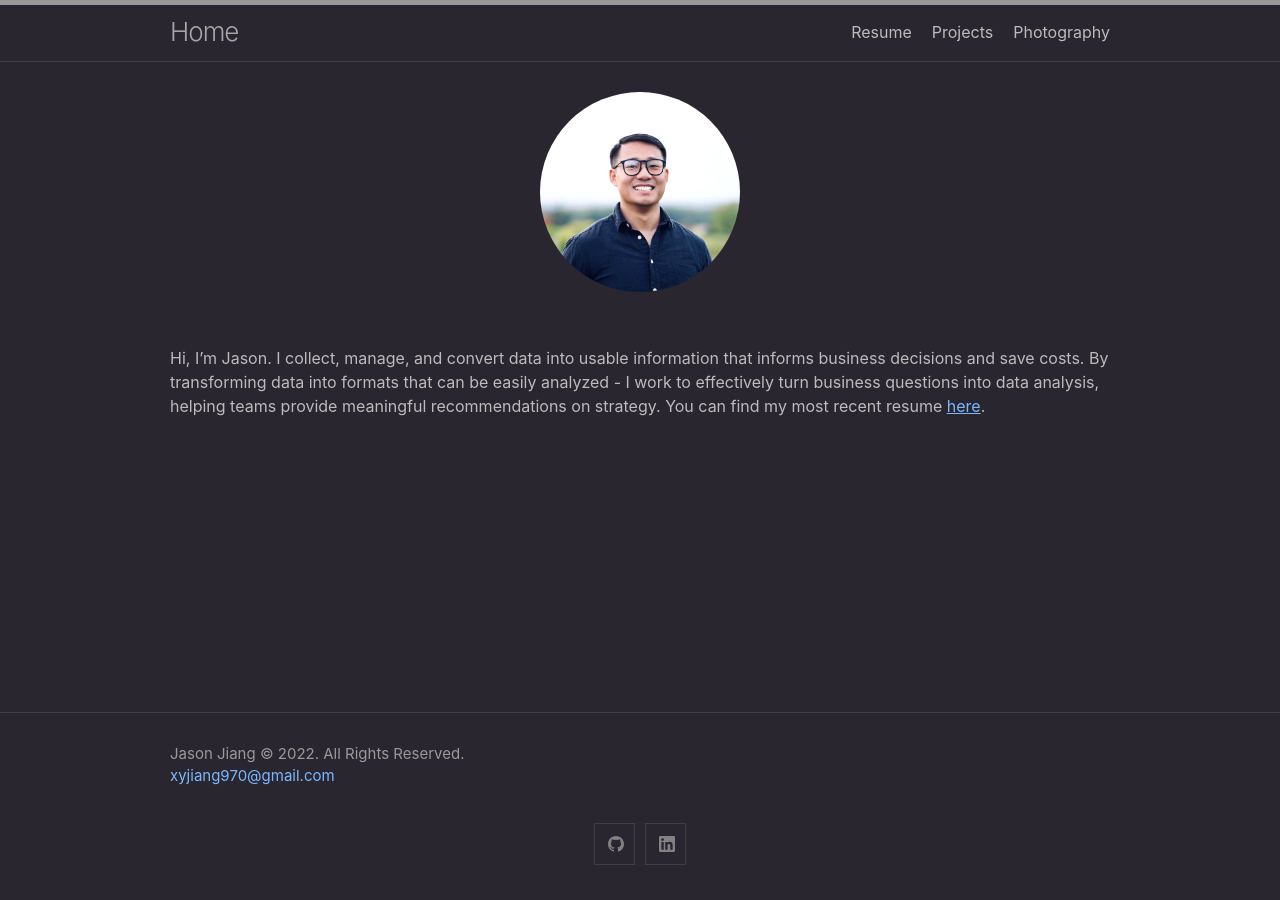
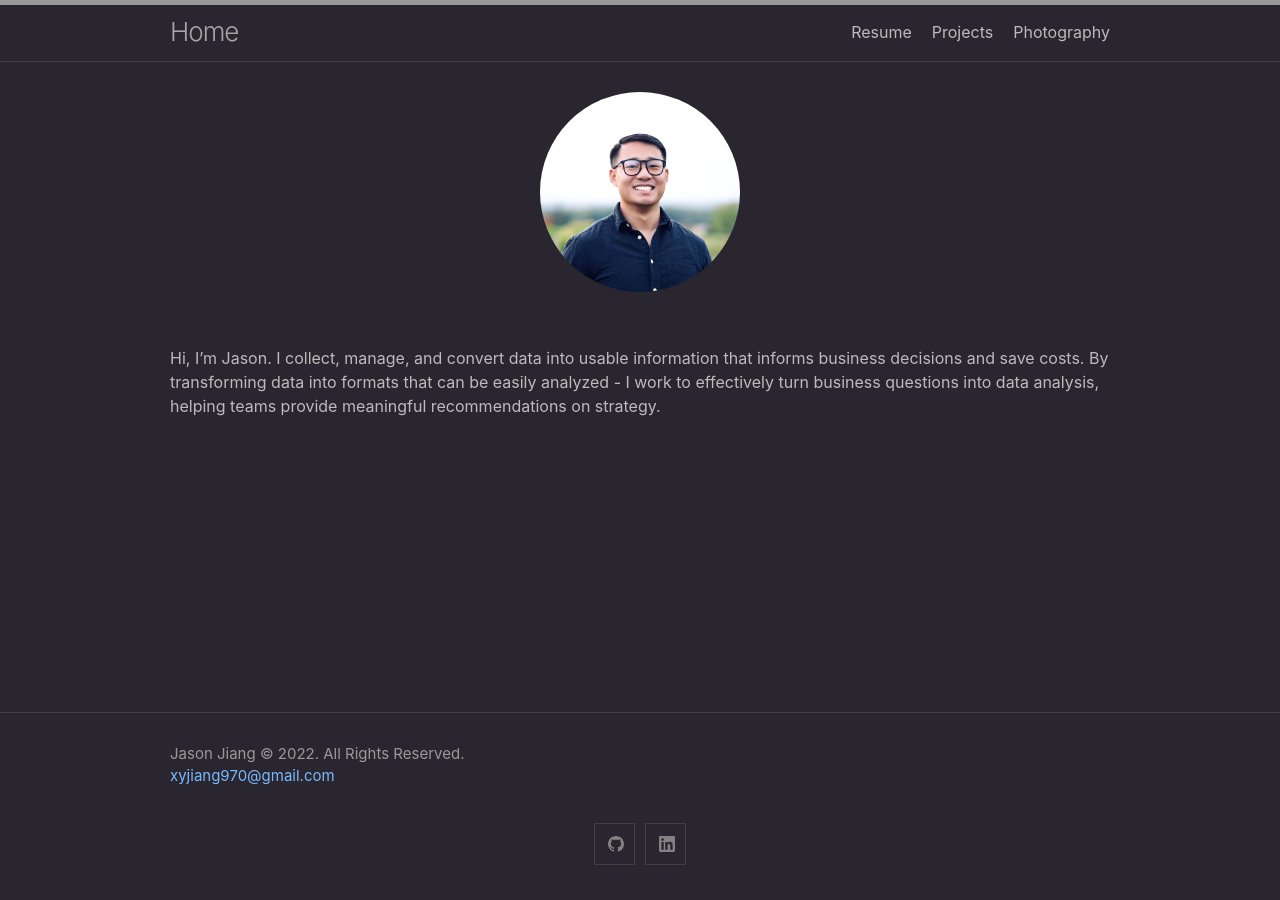
Before and after one commit to xyjiang970/xyjiang970.github.io, a Jekyll site: the page built from index.md, in a window 1280 px wide. Built offline with Jekyll 4.4.1, drawn with Linux system fonts in a browser that asks for light colours.

Commit message:
Update index.md

```diff
--- a/index.md
+++ b/index.md
@@ -9,7 +9,9 @@ description: Welcome to my portfolio website!
 
 <br>
 
-Hi, I’m Jason. I collect, manage, and convert data into usable information that informs business decisions and save costs. By transforming data into formats that can be easily analyzed - I work to effectively turn business questions into data analysis, helping teams provide meaningful recommendations on strategy. You can find my most recent resume <a href="jason_resume.pdf" target="_blank"><u>here</u></a>.
+Hi, I’m Jason. I collect, manage, and convert data into usable information that informs business decisions and save costs. By transforming data into formats that can be easily analyzed - I work to effectively turn business questions into data analysis, helping teams provide meaningful recommendations on strategy.
+
+<!-- You can find my most recent resume <a href="jason_resume.pdf" target="_blank"><u>here</u></a>. -->
 
 <br>
 
```
